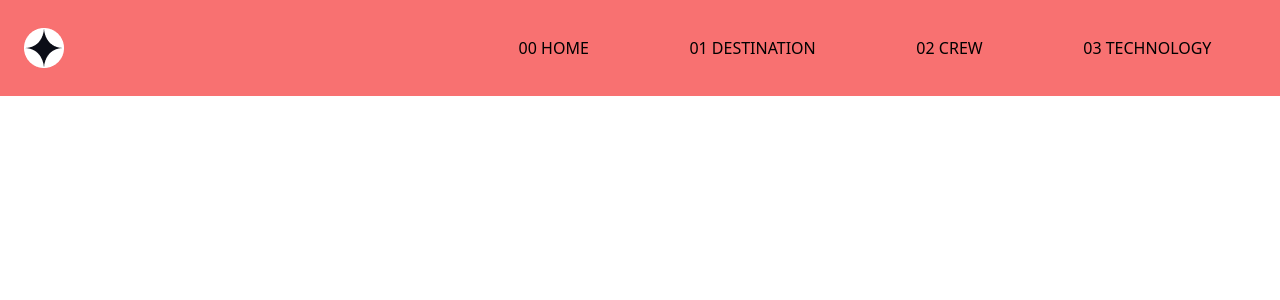
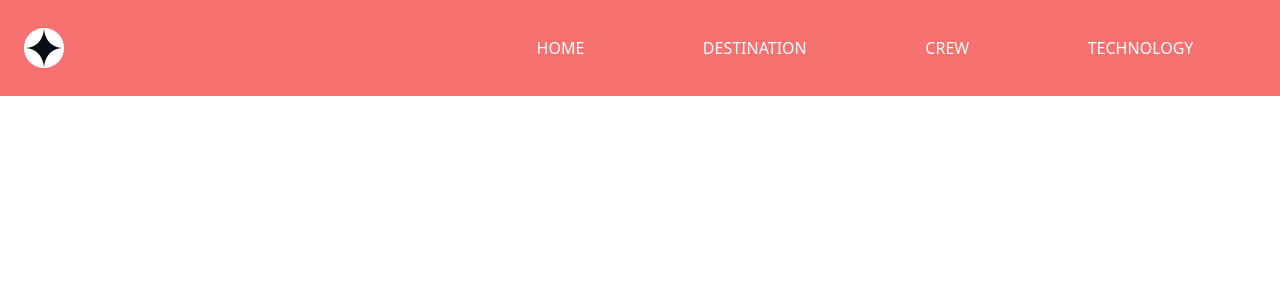
Before and after one commit to elvisowusu/Space_torism, a React (Vite) app: page / in a window 1280 px wide. Shown: the top 300 px of the page. Built offline with nearby package versions, Linux system fonts and the light colour scheme.

Commit message:
refactor: Update Header component with responsive menu and state management

```diff
--- a/src/components/Header.jsx
+++ b/src/components/Header.jsx
@@ -3,9 +3,9 @@ import logo from '../assets/logo.png';
 import menuBar from '../assets/menuBar.svg';
 import NavItems from './NavItems';
 import close from '../assets/close.svg';
-import menuBarBg from '../assets/mobileMenuBar.png';
+const reducer = (state, action) => {
 
-const reducer = (state, action) => {
+
     switch (action.type) {
         case "SET_SCREEN_WIDTH":
             return {...state, screenWidth: action.payload};
@@ -34,16 +34,21 @@ function Header() {
     return (
         <header className='bg-red-400 relative flex items-center justify-between h-[5rem] pl-[1.5rem] pr-[1.5rem] md:pr-0 lg:h-[96px]'>
             <button><img src={logo} height={40} alt="" /></button>
-                {state.screenWidth> 768?
+                {/* {state.screenWidth> 768?
                 <div className='flex'>
                     <hr className='text-red-700 w-[473px] md:w-0'/>
                     <NavItems/>
                 </div>:
                     <button className='z-20' onClick={() => dispatch({type: "SET_CLICKED", payload: !state.clicked})}><img src={!state.clicked? menuBar:close} alt="" /></button>
-            }
+                } */}
+            <div className='flex hidden md:block'>
+                    <hr className='text-red-700 lg:w-[473px] hidden'/>
+                    <NavItems/>
+                </div>
+                <button className='z-20 md:hidden' onClick={() => dispatch({type: "SET_CLICKED", payload: !state.clicked})}><img src={!state.clicked? menuBar:close} alt="" /></button>
             {state.clicked?
             <div className={`z-10 absolute right-0 top-0 flex flex-col gap bg-[#1f232d] opacity-90 w-[70%] h-[100vh] pt-[7rem] pl-[2rem]`}>
-                <NavItems/>
+                <NavItems />
             </div>:
             null}
         </header>
--- a/src/components/NavItems.jsx
+++ b/src/components/NavItems.jsx
@@ -2,12 +2,14 @@
 
 
 function NavItems() {
-    const items = ['00 HOME', '01 DESTINATION', '02 CREW', '03 TECHNOLOGY'];
+    const items = [' HOME', ' DESTINATION', ' CREW', ' TECHNOLOGY'];
     return (
         <nav>
-            <ul className='flex flex-col justify-evenly md:flex-row lg:gap-[2rem] md:gap-[1rem]  lg:w-[830px]'>
+            <ul className='flex flex-col justify-evenly md:flex-row gap-[2rem] text-[#FFFFFF] md:gap-[1rem] lg:gap-[2rem] md:w-[720px] lg:w-[830px]'>
                 {items.map((item, index) => (
-                    <li key={index} className=''>{item}</li>
+                    <li key={index} className=''>
+                        <span className="md:hidden font-bold tracking-widest mr-2 ">{index.toString().padStart(2, '0')}</span>{item}
+                    </li>
                 ))}
             </ul>
         </nav>
```
